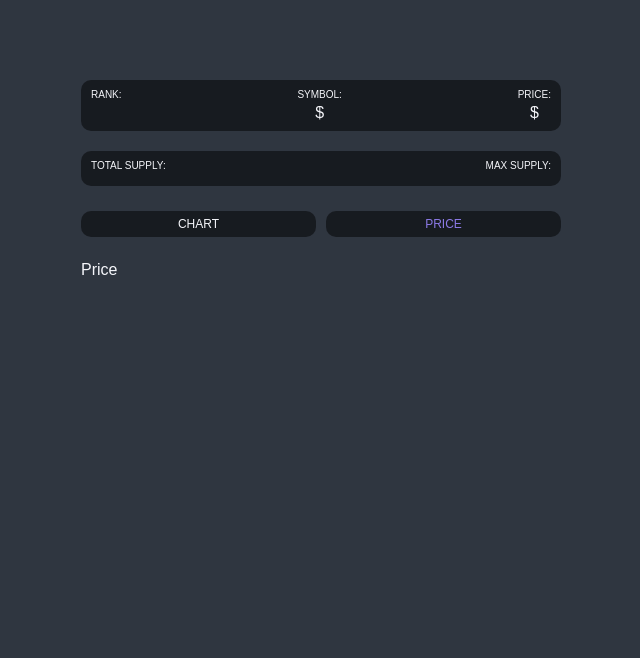
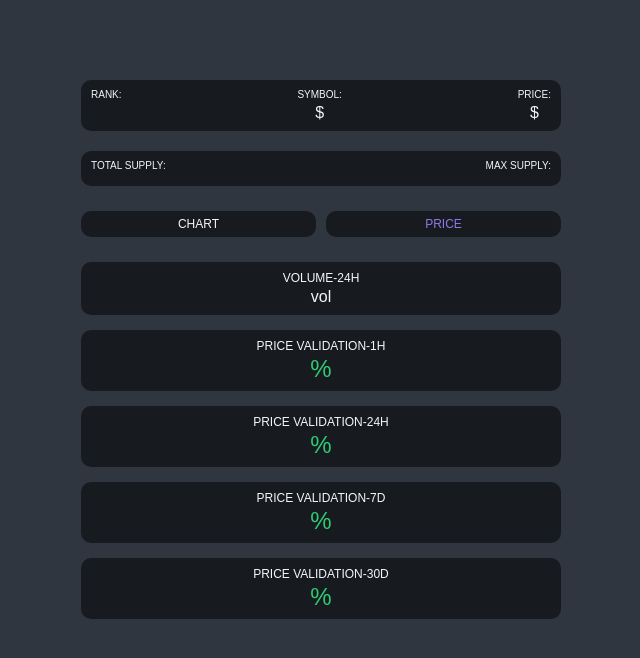
Before and after one commit to min-s9709/CryptoTracker, a React (Create React App) app: page /1/price in a window 1280 px wide. Shown: the top 658 px of the page, without its empty margins (319-959 px from the left). Built offline with nearby package versions, Linux system fonts and the light colour scheme; no server answers.

Commit message:
Price 구현

```diff
--- a/src/routes/Coin.tsx
+++ b/src/routes/Coin.tsx
@@ -26,7 +26,6 @@ const Header = styled.header`
 
 const Title = styled.h1`
   font-size: 48px;
-  margin-top: 15px;
   color: ${(props) => props.theme.accentColor};
 `;
 
@@ -110,7 +109,7 @@ interface InfoData {
   last_data_at: string;
 }
 
-interface PriceData {
+export interface PriceData {
   id: string;
   name: string;
   symbol: string;
@@ -231,7 +230,7 @@ const Coin = () => {
             </Tab>
           </Tabs>
 
-          <Outlet context={{ coinId }} />
+          <Outlet context={{ coinId, tickersData }} />
         </>
       )}
     </Container>
--- a/src/routes/Price.tsx
+++ b/src/routes/Price.tsx
@@ -1,5 +1,86 @@
+import styled from "styled-components";
+import { useOutletContext } from "react-router-dom";
+import { PriceData } from "./Coin";
+
+const Overview = styled.div`
+  display: flex;
+  justify-content: center;
+  align-items: center;
+  background-color: rgba(0, 0, 0, 0.5);
+  padding: 10px;
+  border-radius: 10px;
+  margin-bottom: 15px;
+`;
+
+const OverviewItem = styled.div`
+  display: flex;
+  flex-direction: column;
+  align-items: center;
+  span:first-child {
+    font-size: 12px;
+    font-weight: 400;
+    text-transform: uppercase;
+    margin-bottom: 5px;
+  }
+`;
+
+const PriceValidation = styled.span<{ priceNum: number }>`
+  color: ${(props) => (props.priceNum < 0 ? "#e74c3c" : "#2ecc71")};
+  font-size: 24px;
+`;
+
+interface PriceProps {
+  tickersData: PriceData;
+}
+
 const Price = () => {
-  return <h1>Price</h1>;
+  const { tickersData } = useOutletContext<PriceProps>();
+  return (
+    <>
+      <Overview>
+        <OverviewItem>
+          <span>Volume-24H</span>
+          <span>{tickersData?.quotes.USD.volume_24h.toFixed(0)} vol</span>
+        </OverviewItem>
+      </Overview>
+      <Overview>
+        <OverviewItem>
+          <span>Price Validation-1H</span>
+          <PriceValidation priceNum={tickersData?.quotes.USD.percent_change_1h}>
+            {tickersData?.quotes.USD.percent_change_1h} %
+          </PriceValidation>
+        </OverviewItem>
+      </Overview>
+      <Overview>
+        <OverviewItem>
+          <span>Price Validation-24H</span>
+          <PriceValidation
+            priceNum={tickersData?.quotes.USD.percent_change_24h}
+          >
+            {tickersData?.quotes.USD.percent_change_24h} %
+          </PriceValidation>
+        </OverviewItem>
+      </Overview>
+      <Overview>
+        <OverviewItem>
+          <span>Price Validation-7D</span>
+          <PriceValidation priceNum={tickersData?.quotes.USD.percent_change_7d}>
+            {tickersData?.quotes.USD.percent_change_7d} %
+          </PriceValidation>
+        </OverviewItem>
+      </Overview>
+      <Overview>
+        <OverviewItem>
+          <span>Price Validation-30D</span>
+          <PriceValidation
+            priceNum={tickersData?.quotes.USD.percent_change_30d}
+          >
+            {tickersData?.quotes.USD.percent_change_30d} %
+          </PriceValidation>
+        </OverviewItem>
+      </Overview>
+    </>
+  );
 };
 
 export default Price;
```
